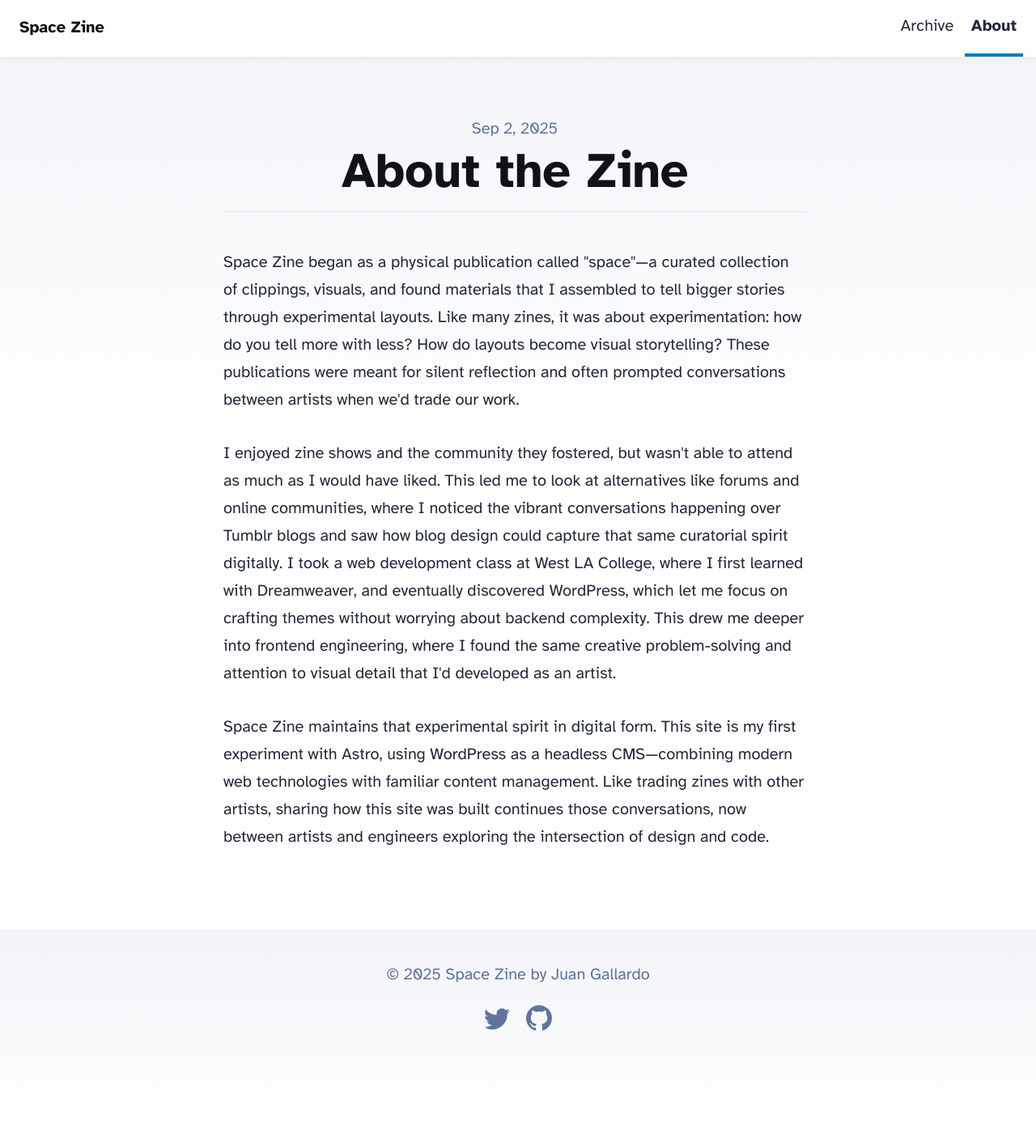
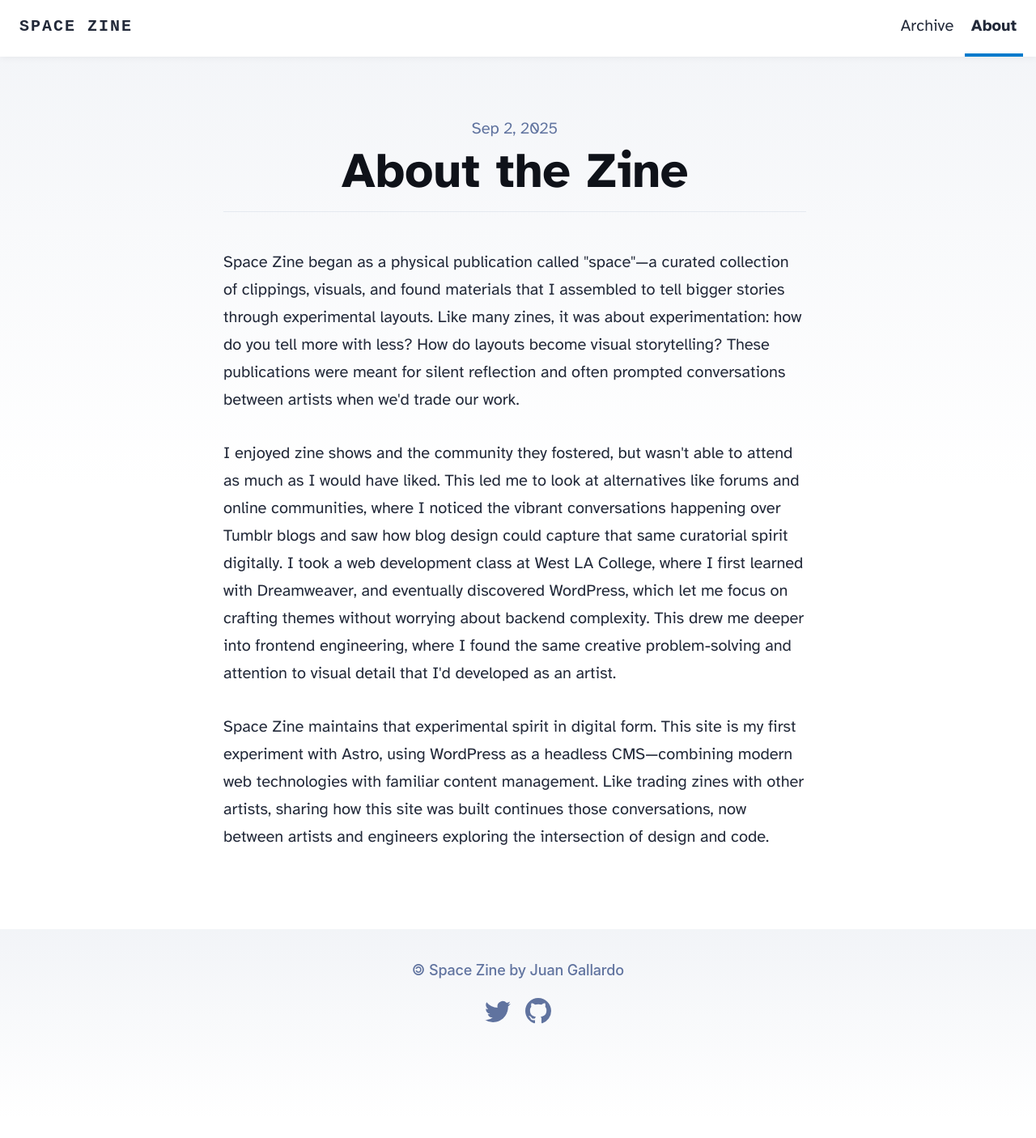
Before and after one commit to JGallardo/spacezine, an Astro site: page /about in a window 1280 px wide. Shown: the whole page at 81% size. After the commit the page ends 1382 px from the top, so only its background shows below. Built offline with nearby package versions, Linux system fonts and the light colour scheme; Astro itself is replaced by a stand-in of ours.

Commit message:
style: improve header alignment and footer typography

```diff
--- a/src/components/Footer.astro
+++ b/src/components/Footer.astro
@@ -1,10 +1,9 @@
 ---
 import { SITE_TITLE, SITE_AUTHOR, SITE_GITHUB, SITE_AUTHOR_TWITTER } from '../consts';
-const today = new Date();
 ---
 
 <footer>
-	&copy; {today.getFullYear()} {SITE_TITLE} by {SITE_AUTHOR}
+	<span class="copyleft">&copy;</span> {SITE_TITLE} by {SITE_AUTHOR}
 	<div class="social-links">
 		<a href={`https://twitter.com/${SITE_AUTHOR_TWITTER}`} target="_blank">
 			<span class="sr-only">Follow Juan on Twitter</span>
@@ -32,6 +31,10 @@
 		background: linear-gradient(var(--gray-gradient)) no-repeat;
 		color: rgb(var(--gray));
 		text-align: center;
+		font-family: -apple-system, BlinkMacSystemFont, 'Segoe UI', system-ui, sans-serif;
+		font-weight: 500;
+		letter-spacing: -0.01em;
+		font-size: 0.9em;
 	}
 	.social-links {
 		display: flex;
@@ -46,4 +49,8 @@
 	.social-links a:hover {
 		color: rgb(var(--gray-dark));
 	}
+	.copyleft {
+		display: inline-block;
+		transform: scaleX(-1);
+	}
 </style>
--- a/src/components/Header.astro
+++ b/src/components/Header.astro
@@ -8,7 +8,7 @@
 
 <header>
 	<nav>
-		<h2><a href="/" class:list={{ active: isHome }}>{SITE_TITLE}</a></h2>
+		<a href="/" class:list={['site-title', { active: isHome }]}>{SITE_TITLE}</a>
 		<div class="internal-links">
 			<HeaderLink href="/archive">Archive</HeaderLink>
 			<HeaderLink href="/about">About</HeaderLink>
@@ -21,18 +21,6 @@
 		padding: 0 16px;
 		background: white;
 		box-shadow: 0 2px 8px rgba(var(--black), 5%);
-	}
-	h2 {
-		margin: 0;
-		font-size: 1em;
-	}
-
-	h2 a {
-		text-decoration: none;
-	}
-	h2 a.active {
-		text-decoration: none;
-		border-bottom-color: var(--accent);
 	}
 	nav {
 		display: flex;
@@ -49,4 +37,10 @@
 		text-decoration: none;
 		border-bottom-color: var(--accent);
 	}
+	.site-title {
+		font-weight: 700;
+		font-family: "Courier New", "Monaco", monospace;
+		letter-spacing: 0.1em;
+		text-transform: uppercase;
+	}
 </style>
```
